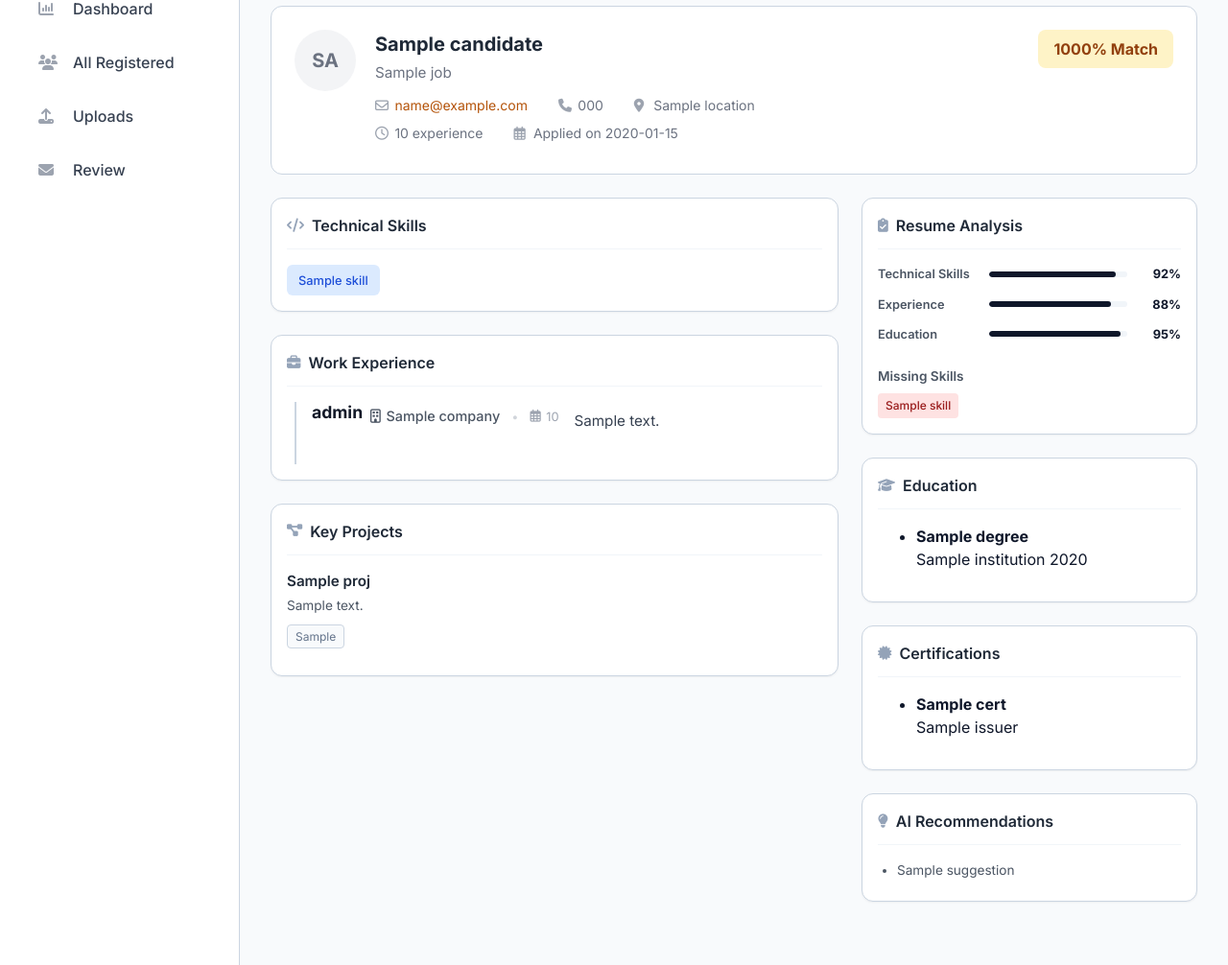
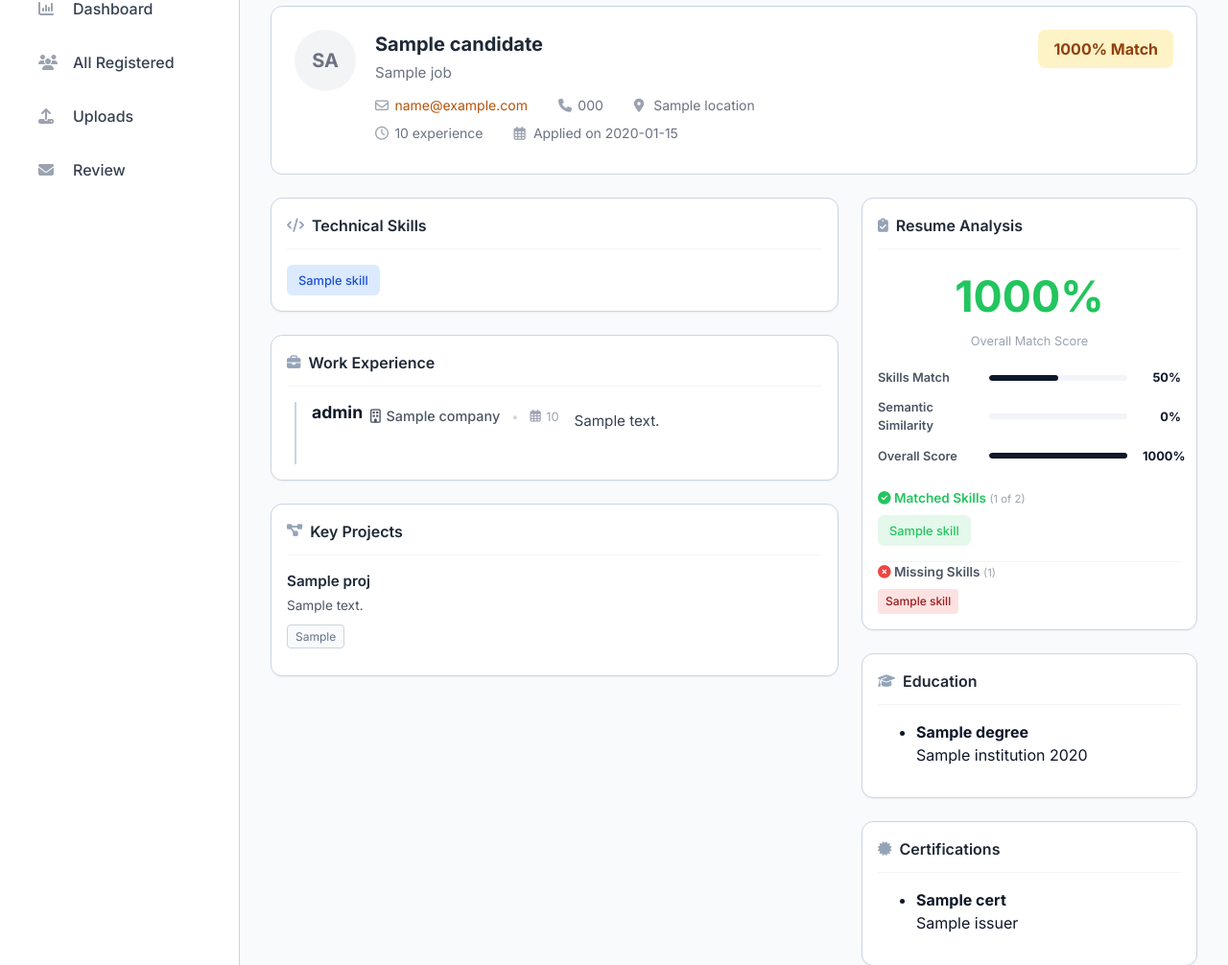
Before and after one commit to sheran101GIT/Skillvector, a Python web app: template skillvector-hr/app/templates/candidate_view.html in a window 1280 px wide. Shown: the part 157-1163 px from the top of the page at 96% size. Run offline with Jinja, Linux system fonts and the light colour scheme; the template is opened without the code that fills it: most values are stand-ins (such as "Sample title", 1, 10 or a date in 2020).

Commit message:
bug resolved

```diff
--- a/skillvector-hr/app/routes/candidates.py
+++ b/skillvector-hr/app/routes/candidates.py
@@ -81,7 +81,7 @@ def view(candidate_id):
             candidate.error_message = 'Processing timeout (likely interrupted). Please re-upload.'
             db.session.commit()
 
-    analysis = Analysis.query.filter_by(candidate_id=candidate.id).first()
+    analysis = Analysis.query.filter_by(candidate_id=candidate.id).order_by(Analysis.created_at.desc()).first()
 
     return render_template('candidate_view.html', candidate=candidate, analysis=analysis)
 
--- a/skillvector-hr/app/templates/candidate_view.html
+++ b/skillvector-hr/app/templates/candidate_view.html
@@ -192,37 +192,70 @@
                 </h3>
                 {% if analysis %}
 
+                {# --- Compute real percentages from analysis data --- #}
+                {% set total_skills = (analysis.skills_matched|length) + (analysis.missing_skills|length) %}
+                {% set skills_pct = ((analysis.skills_matched|length / total_skills * 100)|int) if total_skills > 0 else 0 %}
+                {% set semantic_pct = ((analysis.similarity * 100)|int) if analysis.similarity else 0 %}
+                {% set overall_pct = ((analysis.final_score * 100)|int) if analysis.final_score else 0 %}
+
+                {# Overall score badge #}
+                <div style="text-align:center; margin-bottom: 1.2rem;">
+                    <div style="font-size: 2.8rem; font-weight: 700; color: {% if overall_pct >= 70 %}#22c55e{% elif overall_pct >= 40 %}#f59e0b{% else %}#ef4444{% endif %};">
+                        {{ overall_pct }}%
+                    </div>
+                    <div style="font-size: 0.8rem; color: var(--text-muted, #9ca3af); margin-top: 2px;">Overall Match Score</div>
+                </div>
+
                 <div class="analysis-stat-row">
                     <div class="analysis-stat">
-                        <span class="stat-label">Technical Skills</span>
+                        <span class="stat-label">Skills Match</span>
                         <div class="stat-bar-container">
-                            <div class="stat-bar-fill" style="width: 92%"></div> <!-- Mock da/ta -->
+                            <div class="stat-bar-fill" style="width: {{ skills_pct }}%"></div>
                         </div>
-                        <span class="stat-val">92%</span>
+                        <span class="stat-val">{{ skills_pct }}%</span>
                     </div>
                     <div class="analysis-stat">
-                        <span class="stat-label">Experience</span>
+                        <span class="stat-label">Semantic Similarity</span>
                         <div class="stat-bar-container">
-                            <div class="stat-bar-fill" style="width: 88%"></div>
+                            <div class="stat-bar-fill" style="width: {{ semantic_pct }}%"></div>
                         </div>
-                        <span class="stat-val">88%</span>
+                        <span class="stat-val">{{ semantic_pct }}%</span>
                     </div>
                     <div class="analysis-stat">
-                        <span class="stat-label">Education</span>
+                        <span class="stat-label">Overall Score</span>
                         <div class="stat-bar-container">
-                            <div class="stat-bar-fill" style="width: 95%"></div>
+                            <div class="stat-bar-fill" style="width: {{ overall_pct }}%"></div>
                         </div>
-                        <span class="stat-val">95%</span>
+                        <span class="stat-val">{{ overall_pct }}%</span>
                     </div>
                 </div>
 
+                {# Matched skills section #}
+                {% if analysis.skills_matched %}
                 <div class="assessment-section mt-3">
-                    <h4>Missing Skills</h4>
+                    <h4 style="color: #22c55e;"><i class="fas fa-check-circle"></i> Matched Skills
+                        <small style="font-weight:400; color: var(--text-muted, #9ca3af);">({{ analysis.skills_matched|length }} of {{ total_skills }})</small>
+                    </h4>
+                    <div class="skills-tags-small">
+                        {% for skill in analysis.skills_matched %}
+                        <span class="skill-tag-profile" style="background: rgba(34,197,94,0.12); color: #22c55e; border-color: rgba(34,197,94,0.3);">{{ skill }}</span>
+                        {% endfor %}
+                    </div>
+                </div>
+                {% endif %}
+
+                {# Missing skills section #}
+                <div class="assessment-section mt-3">
+                    <h4><i class="fas fa-times-circle" style="color:#ef4444;"></i> Missing Skills
+                        {% if analysis.missing_skills %}
+                        <small style="font-weight:400; color: var(--text-muted, #9ca3af);">({{ analysis.missing_skills|length }})</small>
+                        {% endif %}
+                    </h4>
                     <div class="skills-tags-small">
                         {% for skill in analysis.missing_skills %}
                         <span class="skill-tag-danger">{{ skill }}</span>
                         {% else %}
-                        <span class="no-data-text">None missing</span>
+                        <span class="no-data-text" style="color:#22c55e;">✓ All required skills matched!</span>
                         {% endfor %}
                     </div>
                 </div>
```
Also changed, not shown: skillvector-hr/app/services.py (+8 -3 lines).
